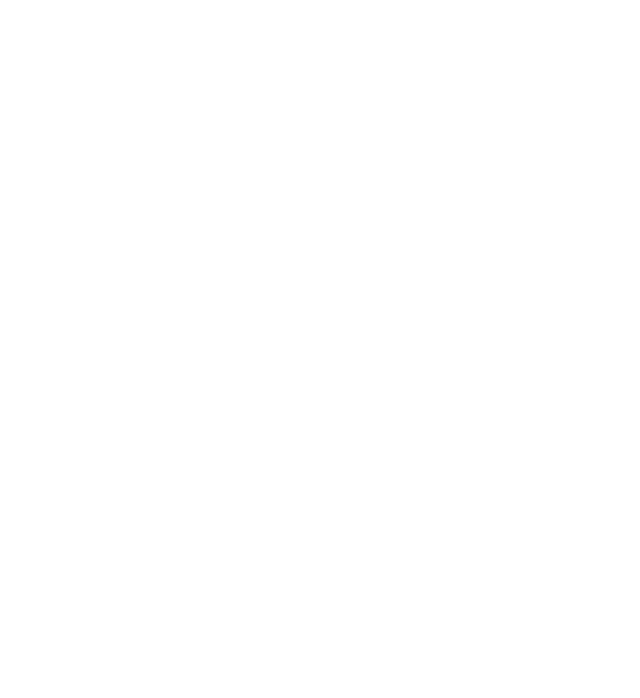
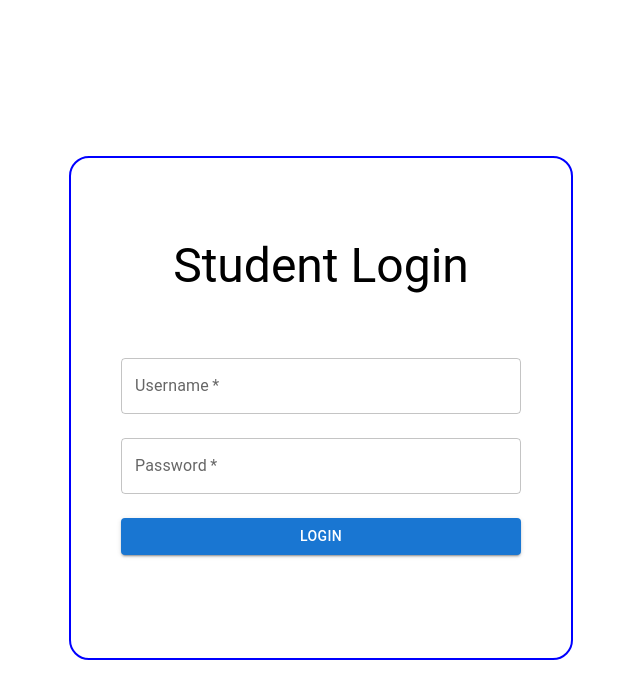
Before and after one commit to mhanif23/project-remedialteaching_client, a React (Create React App) app: page /login/siswa in a window 1280 px wide. Shown: the top 698 px of the page, without its empty margins (319-959 px from the left). Built offline with nearby package versions, Linux system fonts and the light colour scheme.

Commit message:
feat(router): add router auto fetch local storage

```diff
--- a/src/App.tsx
+++ b/src/App.tsx
@@ -2,6 +2,10 @@
 import { BrowserRouter as Router, Switch, Route } from 'react-router-dom';
 import Login from './page/login';
 import { ProtectedRoute } from './utils/protectedRoute';
+import { useEffect } from 'react';
+import useStore from './store/globalState';
+import { getCredential } from './sessions/session';
+import BerandaAdmin from './page/admin/beranda';
 
 function App() {
   const ProtectedRouteData = [
@@ -9,21 +13,59 @@
       id: 1,
       path: '/loginSiswa',
       component: Login,
+      role: '',
     },
     {
       id: 2,
       path: '/loginAdmin',
       component: AdminLogin,
+      role: '',
+    },
+    {
+      id: 3,
+      path: '/admin',
+      component: BerandaAdmin,
+      role: 'admin',
     },
   ];
+  const globalData = useStore((state) => state);
+
+  useEffect(() => {
+    if (
+      globalData.username === '' &&
+      globalData.token === '' &&
+      globalData.role === ''
+    ) {
+      const getData = getCredential();
+      if (
+        getData.role !== '' &&
+        getData.token !== '' &&
+        getData.username !== ''
+      ) {
+        globalData.setRole(getData.role);
+        globalData.setToken(getData.token);
+        globalData.setUsername(getData.username);
+      }
+    }
+    // eslint-disable-next-line react-hooks/exhaustive-deps
+  }, []);
   return (
     <Router>
       <Switch>
-        <Route exact path='/'>
+        <Route exact path='/login/siswa'>
           <Login />
         </Route>
+        <Route exact path='/login/admin'>
+          <AdminLogin />
+        </Route>
         {ProtectedRouteData.map((data) => {
-          return <ProtectedRoute component={data.component} path={data.path} />;
+          return (
+            <ProtectedRoute
+              component={data.component}
+              path={data.path}
+              role={data.role}
+            />
+          );
         })}
       </Switch>
     </Router>
--- /dev/null
+++ b/src/page/admin/beranda.tsx
@@ -0,0 +1,11 @@
+import { Box } from '@mui/material';
+
+const BerandaAdmin = () => {
+  return (
+    <>
+      <Box>aa</Box>
+    </>
+  );
+};
+
+export default BerandaAdmin;
--- a/src/sessions/session.ts
+++ b/src/sessions/session.ts
@@ -7,12 +7,19 @@
   );
 }
 
-export function getCredential() {
+type iauth = {
+  username: string;
+  token: string;
+  role: string;
+};
+
+export function getCredential(): iauth {
   const authJSON = localStorage.getItem(LOCAL_AUTH_KEY);
   if (!authJSON)
     return {
-      token: null,
-      role: null,
+      username: '',
+      token: '',
+      role: '',
     };
   let auth = JSON.parse(authJSON);
   return auth;
--- a/src/store/globalState.ts
+++ b/src/store/globalState.ts
@@ -1,17 +1,17 @@
 import create from 'zustand';
 type State = {
-  username: string | null;
-  token: string | null;
-  role: string | null;
+  username: string;
+  token: string;
+  role: string;
   setUsername: (username: string) => void;
   setToken: (token: string) => void;
   setRole: (role: string) => void;
 };
 
 const useStore = create<State>((set) => ({
-  username: null,
-  token: null,
-  role: null,
+  username: '',
+  token: '',
+  role: '',
   setUsername: (username) => set({ username }),
   setToken: (token) => set({ token }),
   setRole: (role) => set({ role }),
--- a/src/utils/protectedRoute.tsx
+++ b/src/utils/protectedRoute.tsx
@@ -1,24 +1,26 @@
 import React, { Component, FC } from 'react';
 import { Route, Redirect } from 'react-router-dom';
+import useStore from '../store/globalState';
 interface Props {
   component: () => JSX.Element;
   path: string;
+  role: string;
 }
-export const ProtectedRoute: FC<Props> = ({ component, path }) => {
-  const login = true;
+export const ProtectedRoute: FC<Props> = ({ component, path, role }) => {
+  const roleId = useStore((state) => state.role);
+  const token = useStore((state) => state.token);
   return (
     <Route
       exact
       path={path}
       render={(props) => {
-        if (login !== true) {
-          console.log(props);
+        if (role === roleId && token !== '') {
           return <Component {...props} />;
         } else {
           return (
             <Redirect
               to={{
-                pathname: '/',
+                pathname: '/login/siswa',
                 state: {
                   from: props.location,
                 },
```
